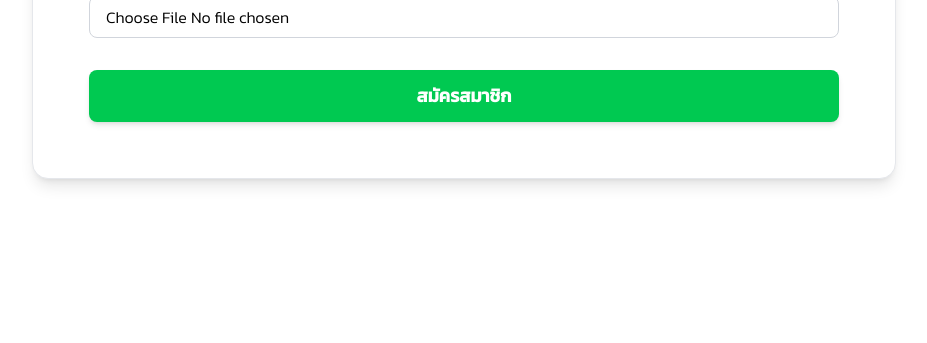
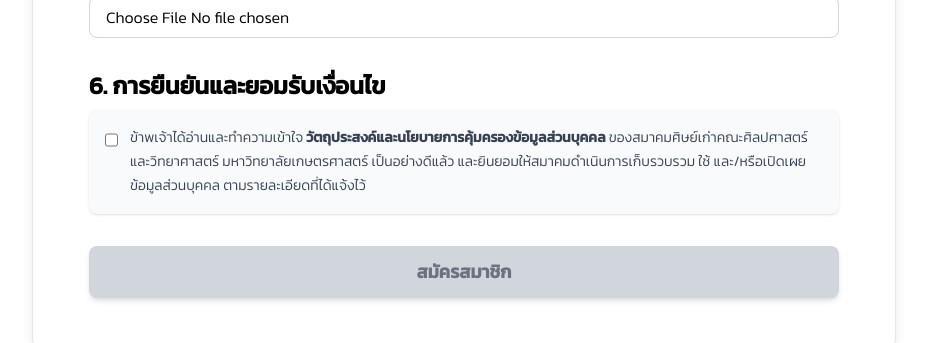
Before and after one commit to THEkingmay/kuArtSci, a React (Vite) app: page / in a window 1280 px wide. Shown: the part 2785-3128 px from the top of the page, without its empty margins (176-1103 px from the left). Before the commit the page ends 3004 px from the top, so only its background shows below. Built offline with nearby package versions, Linux system fonts and the light colour scheme; no server answers.

Commit message:
add accept policy

```diff
--- a/src/components/user/RegisterMemberForm.jsx
+++ b/src/components/user/RegisterMemberForm.jsx
@@ -4,6 +4,8 @@ import AlertMessage from "../AlertMessage";
 
 export default function RegisterMemberForm() {
   const {API_URL} = useAuth()
+
+  const [acceptPolicy , setAcceptPolicy] = useState(false)
 
   const [loading , setLoad] = useState(false)
 
@@ -856,14 +858,46 @@ return (
   </div>
 </section>
 
+{/* Accept Policy */}
+<section className="mt-6">
+  <h2 className="text-2xl font-semibold pb-2">6. การยืนยันและยอมรับเงื่อนไข</h2>
+  <div className="p-4  rounded-lg bg-gray-50 shadow-sm">
+    <label htmlFor="acceptPolicy" className="flex items-start gap-3 cursor-pointer">
+      {/* Checkbox */}
+      <input
+        id="acceptPolicy"
+        type="checkbox"
+        checked={acceptPolicy}
+        onChange={() => setAcceptPolicy(!acceptPolicy)}
+        className="mt-1 w-5 h-5 accent-green-600 cursor-pointer"
+      />
+
+      {/* Policy Content */}
+      <span className="text-gray-700 text-sm leading-6">
+        ข้าพเจ้าได้อ่านและทำความเข้าใจ
+        <span className="font-semibold"> วัตถุประสงค์และนโยบายการคุ้มครองข้อมูลส่วนบุคคล </span>
+        ของสมาคมศิษย์เก่าคณะศิลปศาสตร์และวิทยาศาสตร์ มหาวิทยาลัยเกษตรศาสตร์
+        เป็นอย่างดีแล้ว และยินยอมให้สมาคมดำเนินการเก็บรวบรวม ใช้ และ/หรือเปิดเผยข้อมูลส่วนบุคคล
+        ตามรายละเอียดที่ได้แจ้งไว้
+      </span>
+    </label>
+  </div>
+</section>
+
 
 {/* แจ้งเตือน */}
   {alert.msg && <AlertMessage type={alert.type} msg={alert.msg} clear={() => setAlert({ type: "", msg: "" })}/>}
   <div className="text-center mt-6">
     <button
-    disabled={loading}
-     type="submit" className="cursor-pointer bg-green-500 text-white w-full text-lg font-semibold px-6 py-3 rounded-lg shadow-md hover:bg-green-600 hover:scale-105 transition-transform duration-200">
-     {loading ? 'กำลังส่งแบบสมัคร...' : 'สมัครสมาชิก'}
+      disabled={loading || !acceptPolicy}
+      type="submit"
+      className={`w-full text-lg font-semibold px-6 py-3 rounded-lg shadow-md transition-colors duration-200
+        ${loading || !acceptPolicy
+          ? 'bg-gray-300 text-gray-500 cursor-not-allowed'
+          : 'bg-green-500 text-white hover:bg-green-600 cursor-pointer'
+        }`}
+    >
+      {loading ? 'กำลังส่งแบบสมัคร...' : 'สมัครสมาชิก'}
     </button>
   </div>
 </form>
```
